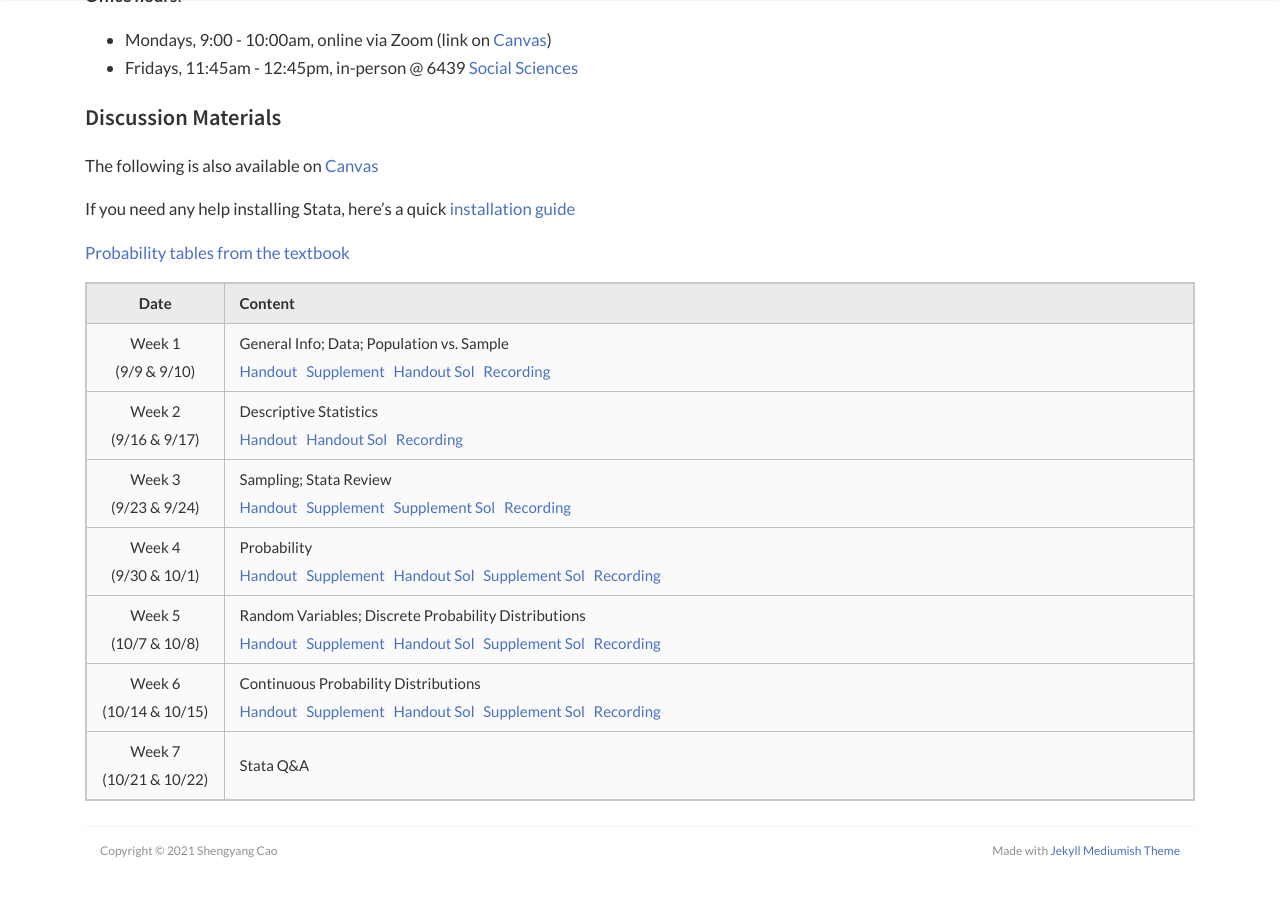
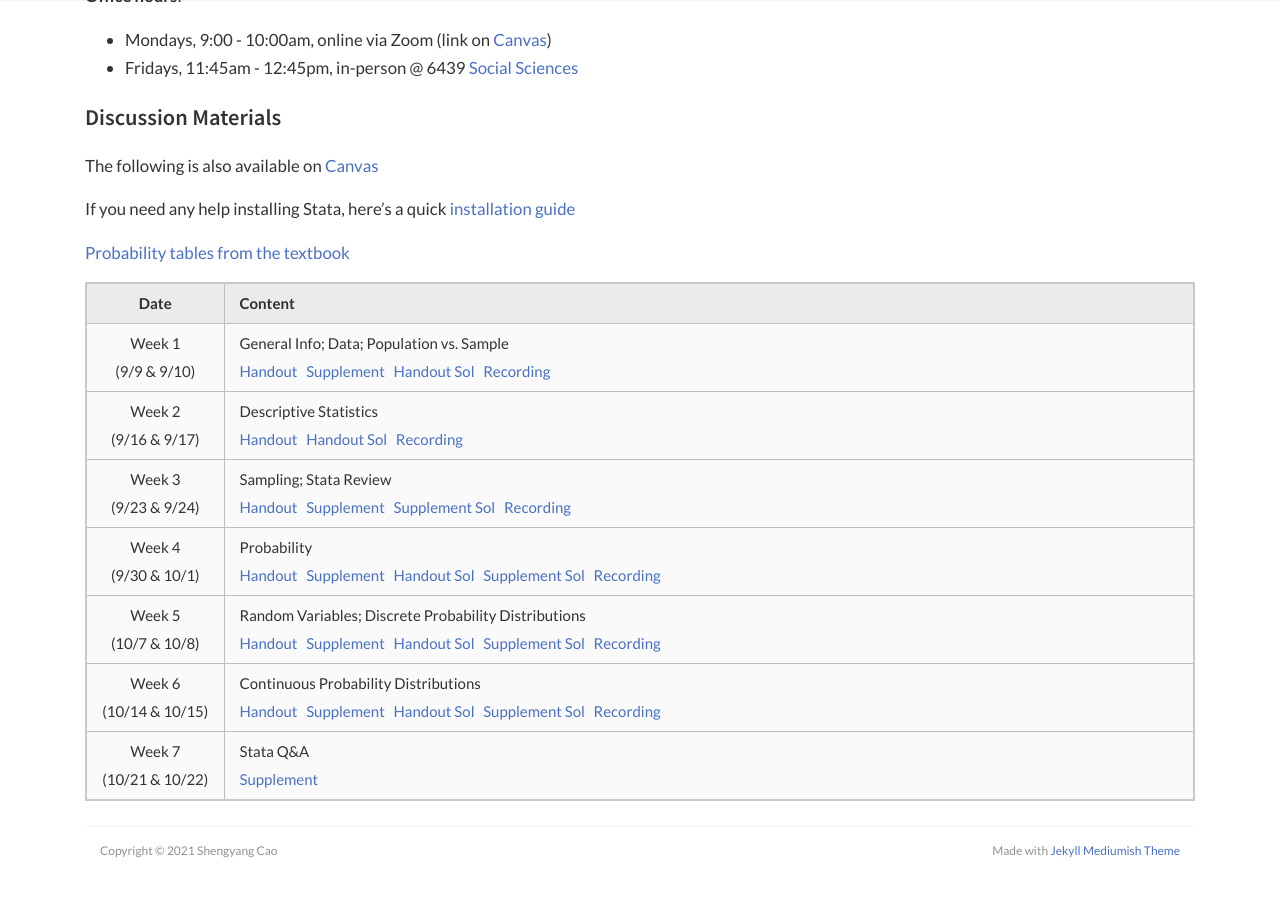
Before and after one commit to scaotravis/scaotravis.github.io, a Jekyll site: the page built from _pages/teaching/fa21-310.md, in a window 1280 px wide and 900 px high, scrolled down 664 px. Shown: the top 897 px of the window. Built offline with Jekyll 4.4.1, drawn with Linux system fonts in a browser that asks for light colours; nearby versions of some CDN libraries; comment, search, counter and statistics services are not loaded.

Commit message:
update 310 page

```diff
--- a/_pages/teaching/fa21-310.md
+++ b/_pages/teaching/fa21-310.md
@@ -41,4 +41,4 @@ If you need any help installing Stata, here's a quick [installation guide]({{ si
 | Week 4 <br> (9/30 & 10/1) | Probability <br> [Handout](https://canvas.wisc.edu/courses/257051/files/20592150?wrap=1) &nbsp; [Supplement]({{ site.baseurl }}/downloads/teaching/fa21-310/310_fa21_supplement-4.pdf) &nbsp; [Handout Sol](https://canvas.wisc.edu/courses/257051/files/20592168?module_item_id=3958746) &nbsp; [Supplement Sol]({{ site.baseurl }}/downloads/teaching/fa21-310/310_fa21_supplement-4_sol.pdf) &nbsp; [Recording](https://uwmadison.zoom.us/rec/share/j7fBDVrB8lbyM8CeRbPSyN_mxZnX9GWSfmSlBs5coZtbSbxoE1ZTXrRcCvjslljM.wHonnL60Dgz7adwn) |
 | Week 5 <br> (10/7 & 10/8) | Random Variables; Discrete Probability Distributions <br> [Handout](https://canvas.wisc.edu/courses/257051/files/20592110?wrap=1) &nbsp; [Supplement]({{ site.baseurl }}/downloads/teaching/fa21-310/310_fa21_supplement-5.pdf) &nbsp; [Handout Sol](https://canvas.wisc.edu/courses/257051/files/20592175?module_item_id=3958747) &nbsp; [Supplement Sol]({{ site.baseurl }}/downloads/teaching/fa21-310/310_fa21_supplement-5_sol.pdf) &nbsp; [Recording](https://uwmadison.zoom.us/rec/share/tNtlc8CtTfPDrLiGVZDu0pwMCbYzsMuibYlZCMWnrqmwH1rckxP-rrwjTQfvNg3V.qZELbgJa0_FwOxHE) |
 | Week 6 <br> (10/14 & 10/15) | Continuous Probability Distributions <br> [Handout](https://canvas.wisc.edu/courses/257051/files/20592148?wrap=1) &nbsp; [Supplement]({{ site.baseurl }}/downloads/teaching/fa21-310/310_fa21_supplement-6.pdf) &nbsp; [Handout Sol](https://canvas.wisc.edu/courses/257051/files/20592172?wrap=1) &nbsp; [Supplement Sol]({{ site.baseurl }}/downloads/teaching/fa21-310/310_fa21_supplement-6_sol.pdf) &nbsp; [Recording](https://uwmadison.zoom.us/rec/share/hGQEHf0Oa9E4jnKKacd_mm1-1MiWLxnwUcu2IWiOYmBKOWHy9Csz_Mvu7B0TY8qo.vj18652YXaHH6uAU) |
-| Week 7 <br> (10/21 & 10/22) | Stata Q&A |
+| Week 7 <br> (10/21 & 10/22) | Stata Q&A <br> [Supplement]({{ site.baseurl }}/downloads/teaching/fa21-310/310_fa21_supplement-7.pdf) |
```
Also changed, not shown: 4 other files.
